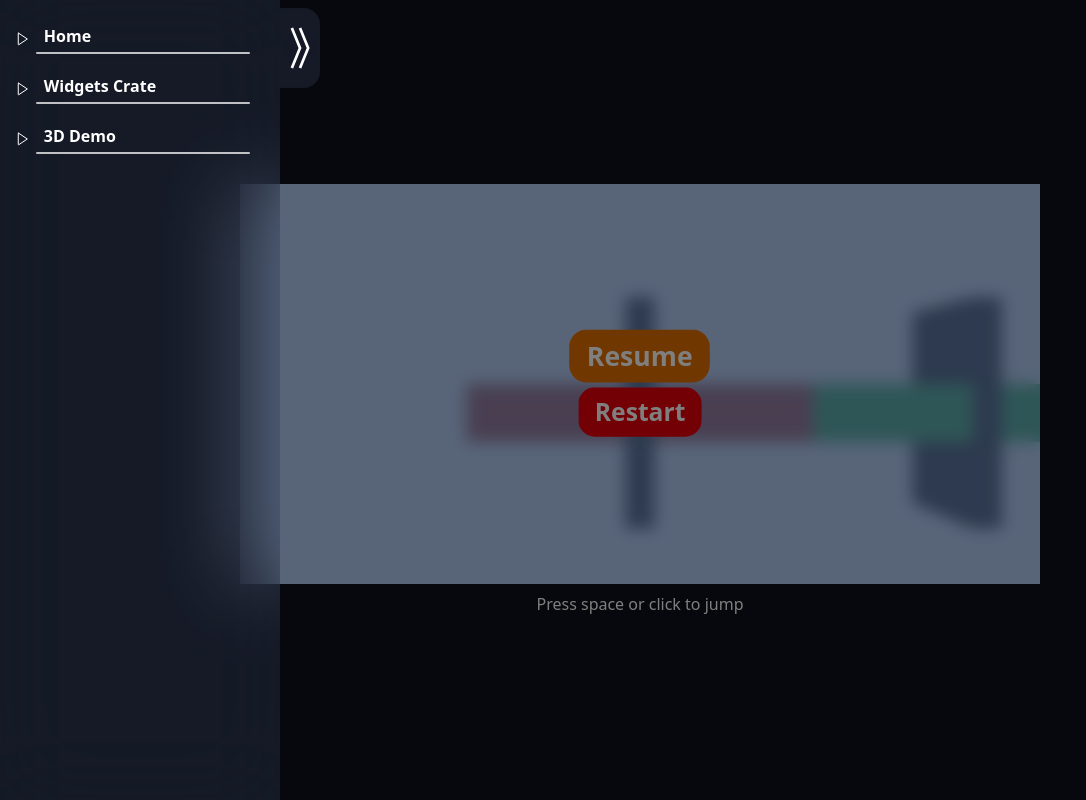
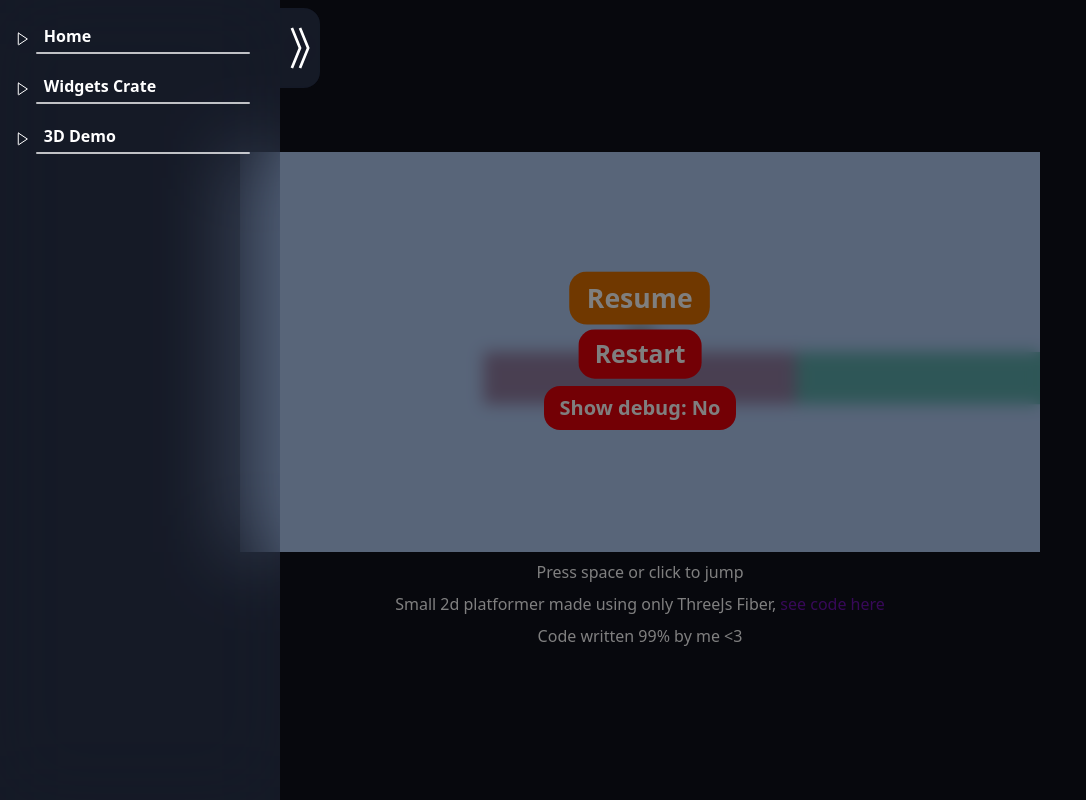
Before and after one commit to FilippoDude/portfolio, a Next.js app: page /game in a window 1280 px wide. Shown: the whole page, without its empty margins (0-1086 px from the left). Built offline with nearby package versions, Linux system fonts and the light colour scheme.

Commit message:
Platform generation fixes, added debug mode, and text

```diff
--- a/src/app/game/components/game/components/movingBox.tsx
+++ b/src/app/game/components/game/components/movingBox.tsx
@@ -55,7 +55,7 @@ const MovingBox = forwardRef<movingBoxInterface>((props, ref) => {
             state.camera.position.x = boxRef.current.position.x
             if(jumpRef.current.isJumping){
                 const jumpHeight = 2;
-                const speed = 2;
+                const speed = 8;
                 const baseY = jumpRef.current.startY ?? (jumpRef.current.startY = boxRef.current.position.y);
                 jumpRef.current.angle = (jumpRef.current.angle + delta * speed) % (2 * Math.PI);
                 boxRef.current.position.y = baseY + Math.sin(jumpRef.current.angle) * jumpHeight;
@@ -84,7 +84,6 @@ const MovingBox = forwardRef<movingBoxInterface>((props, ref) => {
                     }
                 }
                 const distance = Math.abs(boxRef.current.position.x - getActualPlatformX(closestObject)) - 0.5
-                console.log(distance)
                 if(distance > 12 / 2){
                     if(!jumpRef.current.isJumping){
                         fallRef.current.isFalling = true;
--- a/src/app/game/components/game/components/platform.tsx
+++ b/src/app/game/components/game/components/platform.tsx
@@ -36,7 +36,7 @@ export interface platformInterface {
     restart: () => void
 }
 const Platform = forwardRef<platformInterface>((props, ref) => {
-    const {platformsRef, gameStatus, totalPlatforms, addPlatform} = useGame()
+    const {platformsRef, gameStatus, totalPlatforms, addPlatform, showDebug} = useGame()
     const [platforms, setPlatforms] = useState<PlatformType[]>([]);
     const accumulatedGap = useRef<number>(0);
     const PLATFORM_SIZE = 12;
@@ -73,7 +73,7 @@ const Platform = forwardRef<platformInterface>((props, ref) => {
         if (cameraX > nextX + PLATFORM_SIZE / 2) {
             platformsRef.current.shift();
             lastIndexRef.current += 1;
-            const backGap = Math.floor(Math.random() * 2 + 1);
+            const backGap = Math.floor(Math.random() * 2 + 1) + 0.5;
             accumulatedGap.current += backGap;
             const newPlatform: PlatformType = {
                 y: -1,
@@ -103,13 +103,13 @@ const Platform = forwardRef<platformInterface>((props, ref) => {
     return (<>
 
             {platforms.map((el, i) => {
-                console.log(`Render platform ${i} at: ${el.x + el.additionalGap + el.backGap}`);
-                return <mesh key={i} position={[el.x + el.additionalGap + el.backGap,el.y,0]} rotation={[0,0,0]}>
-                    <boxGeometry args={[12,el.height,2]} />
+                console.log(`Render platform ${i} at: ${el.x + el.additionalGap}`);
+                return <mesh key={i} position={[el.x + el.additionalGap,el.y,0]} rotation={[0,0,0]}>
+                    <boxGeometry args={[12,el.height,0]} />
                     <meshStandardMaterial color={el.color}/>
                 </mesh>
             })}
-            {
+            {showDebug &&
                 elementsRef.current.map((item, index) => (
                     <mesh key={index} position={[index * 12,-1,0]} rotation={[0,0,0]}>
                         <boxGeometry args={[1,8,2]} />
@@ -117,6 +117,16 @@ const Platform = forwardRef<platformInterface>((props, ref) => {
                     </mesh>
                 ))
             }
+            {showDebug &&
+            platforms.map((el, i) => {
+                const platformX = el.x + el.additionalGap;
+                const blackBoxX = platformX - el.backGap / 2;
+                console.log(`Render platform ${i} at: ${el.x + el.additionalGap}`);
+                return <mesh key={i} position={[blackBoxX - 6,-1,0]} rotation={[0,0,0]}>
+                    <boxGeometry args={[el.backGap,8,2]} />
+                    <meshStandardMaterial color={"#000000"} transparent={true} opacity={0.5}/>
+                </mesh>
+            })}
         </>
     )
 })
--- a/src/app/game/components/game/game.tsx
+++ b/src/app/game/components/game/game.tsx
@@ -8,7 +8,7 @@ import Platform, { platformInterface } from "./components/platform"
 function GameCanvas () {
     const unPauseButtonRef = useRef<HTMLButtonElement | null>(null)
     const restartButtonRef = useRef<HTMLButtonElement | null>(null)
-    const {movingBoxRef, platformRef, cameraPosition, gameStatus, unPauseGame, restartGame, pauseGame, totalPlatforms} = useGame()
+    const {movingBoxRef, platformRef, cameraPosition, gameStatus, unPauseGame, restartGame, pauseGame, totalPlatforms, showDebug, toggleDebug} = useGame()
 
     const onClick = () => {
         if(movingBoxRef.current != null){
@@ -44,6 +44,7 @@ function GameCanvas () {
                 <div className="absolute w-full h-full bg-[#89B0EDAA] z-10 backdrop-blur-sm flex items-center justify-center flex-col gap-2">
                     <button ref={unPauseButtonRef} onClick={unPauseGame} className="px-4 py-2 rounded-2xl font-bold text-2xl text-white bg-amber-600 cursor-pointer">Resume</button>
                     <button ref={restartButtonRef} onClick={restartGame} className="px-4 py-2 rounded-2xl font-bold text-2xl text-white bg-red-600 cursor-pointer">Restart</button>
+                    <button onClick={toggleDebug} className={"px-4 py-2 rounded-2xl font-bold text-xl text-white cursor-pointer " + (showDebug ? "bg-green-600" : "bg-red-600") }>Show debug: {showDebug ? "Yes" : "No"}</button>
                 </div>
             : gameStatus == "gameover" ?
                 <div className="absolute w-full h-full bg-[#89B0EDAA] z-10 backdrop-blur-sm flex items-center justify-center">
--- a/src/app/game/hooks/gameContext.tsx
+++ b/src/app/game/hooks/gameContext.tsx
@@ -25,7 +25,9 @@ type GameContextType = {
     restartGame: () => void,
     pauseGame: () => void,
     totalPlatforms: number,
-    addPlatform: () => void
+    addPlatform: () => void,
+    showDebug: boolean,
+    toggleDebug: () => void
 }
 const GameContext = createContext<GameContextType | undefined>(undefined)
 
@@ -34,6 +36,7 @@ export const GameProvider = ({children} : {children: React.ReactNode}) => {
     const [cameraPosition, setCameraPosition] = useState<PositionType>({x: 0, y: 0, z: 10})
     const platformsRef = useRef<PlatformType[]>([]);
     const [totalPlatforms, setTotalPlatforms] = useState<number>(0)
+    const [showDebug, setShowDebug] = useState<boolean>(false)
 
     const movingBoxRef = useRef<movingBoxInterface | null>(null)
     const platformRef = useRef<platformInterface | null>(null)
@@ -74,6 +77,10 @@ export const GameProvider = ({children} : {children: React.ReactNode}) => {
         setTotalPlatforms(tot => tot + 1)
     }
 
+    function toggleDebug(){
+        setShowDebug(prev => !prev)
+    }
+
     return(
         <GameContext.Provider value={{
                 cameraPosition: cameraPosition,
@@ -87,7 +94,9 @@ export const GameProvider = ({children} : {children: React.ReactNode}) => {
                 restartGame: restartGame,
                 pauseGame: pauseGame,
                 totalPlatforms: totalPlatforms,
-                addPlatform: addPlatform
+                addPlatform: addPlatform,
+                showDebug: showDebug,
+                toggleDebug: toggleDebug
             }}>
             {children}
         </GameContext.Provider >
--- a/src/app/game/page.tsx
+++ b/src/app/game/page.tsx
@@ -9,8 +9,10 @@ const GamePage = () => {
             <div className="relative w-200 h-100 bg-white">
                 <Game/>
             </div>
-            <div className="mt-2">
+            <div className="mt-2 flex flex-col gap-2 items-center">
                 <p className="text-white">Press space or click to jump</p>
+                <p className="text-white">Small 2d platformer made using only ThreeJs Fiber, <a className="text-purple-800" href="https://github.com/FilippoDude/portfolio">see code here</a></p>
+                <p className="text-white">Code written 99% by me {"<"}3</p>
             </div>
         </div>
     )
--- a/src/helpers/helpers.tsx
+++ b/src/helpers/helpers.tsx
@@ -9,5 +9,5 @@ export function assignRef<T>(ref: React.Ref<T> | undefined, value: T) {
 }
 
 export function getActualPlatformX(platform: PlatformType): number{
-  return platform.x + platform.backGap + platform.additionalGap
+  return platform.x + platform.additionalGap
 }
```
